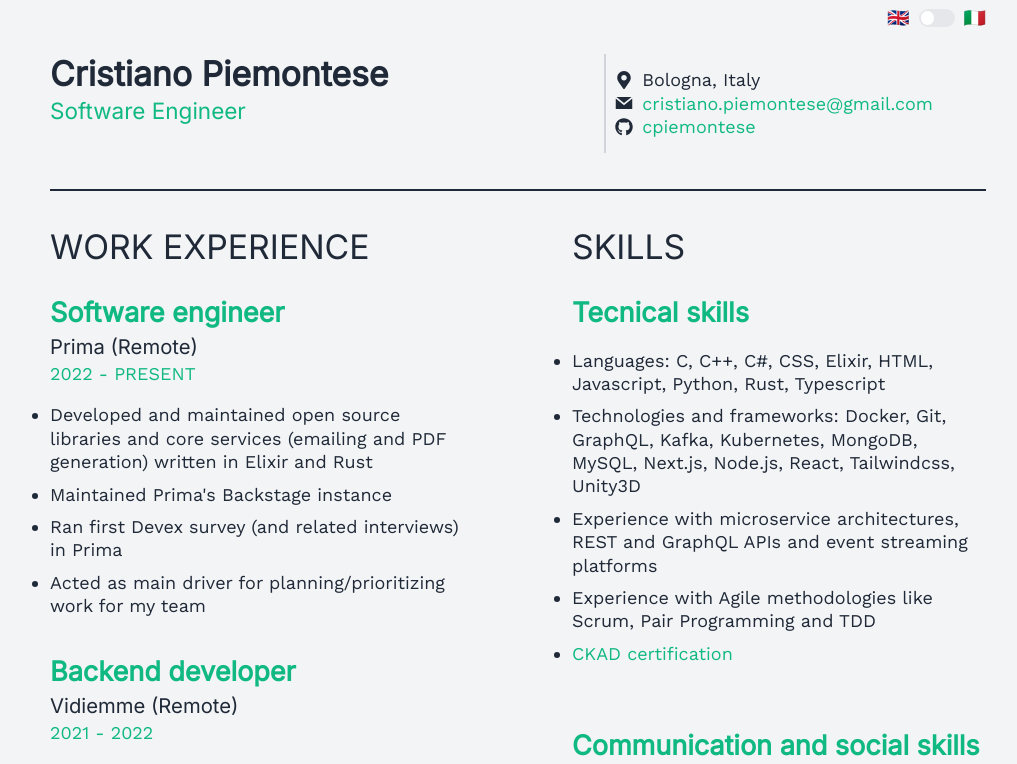
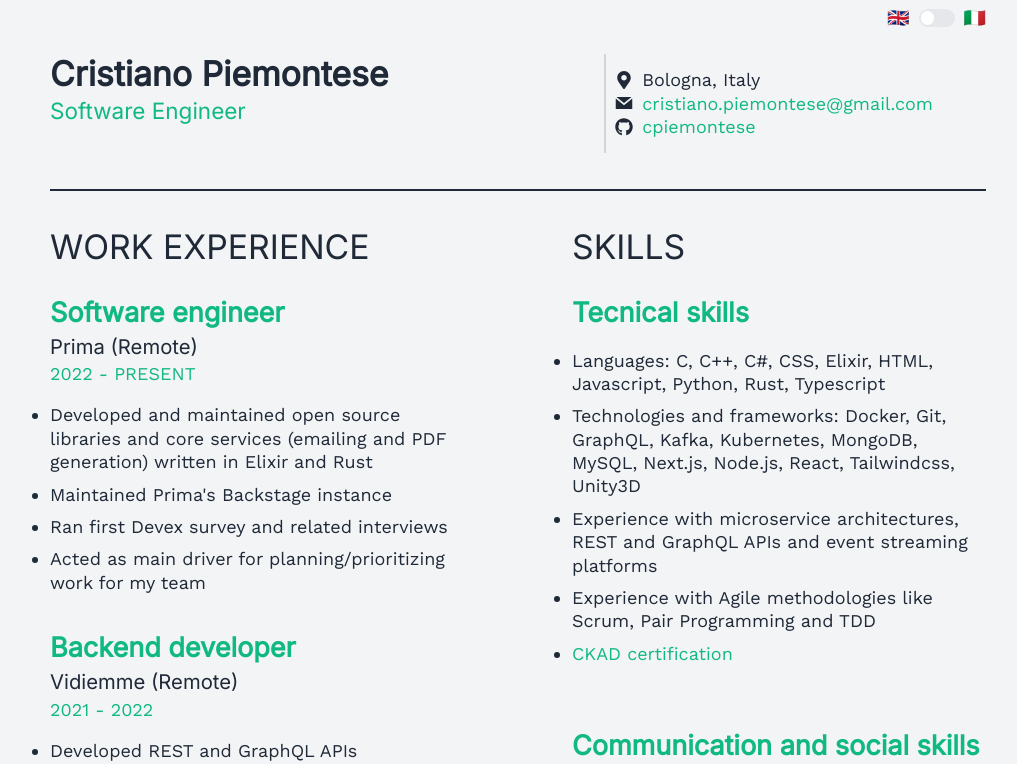
Before and after one commit to cpiemontese/cpiemontese.github.io, a Next.js app: page / in a window 1280 px wide. Shown: the top 764 px of the page, without its empty margins (122-1139 px from the left). Built offline with nearby package versions, Linux system fonts and the light colour scheme.

Commit message:
fix devex survey part

```diff
--- a/pages/index.jsx
+++ b/pages/index.jsx
@@ -61,8 +61,8 @@ export default function IndexPage() {
                     [IT]: "Mantenuto l'istanza di Backstage di Prima",
                   },
                   {
-                    [EN]: 'Ran first Devex survey (and related interviews) in Prima',
-                    [IT]: 'Svolto la prima survey di Devex (e relative interviste) in Prima',
+                    [EN]: 'Ran first Devex survey and related interviews',
+                    [IT]: 'Svolto la prima survey di Devex e relative interviste',
                   },
                   {
                     [EN]: 'Acted as main driver for planning/prioritizing work for my team',
```
